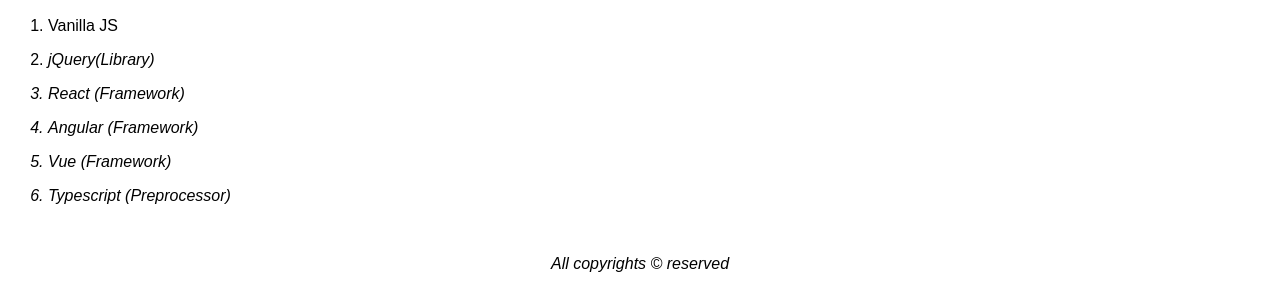
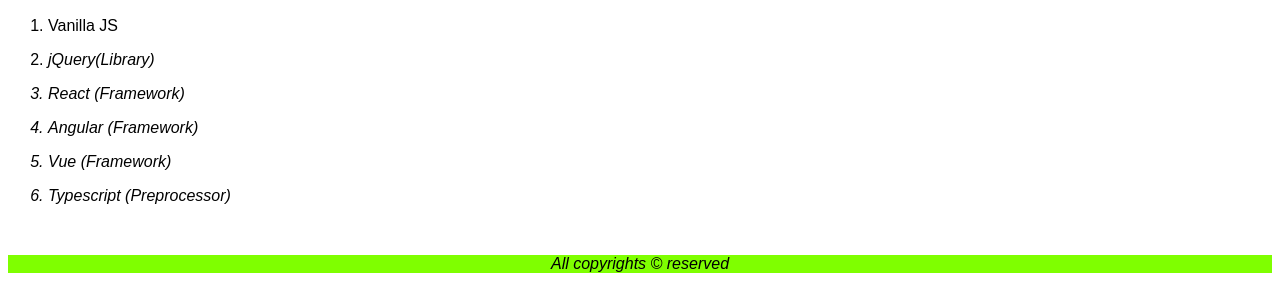
Before and after one commit to tanveer123456/FronendRoadmapDesignProject, a plain HTML site: page index.html in a window 1280 px wide. Shown: the part 1485-1774 px from the top of the page. Drawn offline with Linux system fonts and the light colour scheme.

Commit message:
color changed for copyright tag

```diff
--- a/index.html
+++ b/index.html
@@ -79,6 +79,6 @@
         <li><p>Typescript <i>(Preprocessor)</i></p></li>
     </ol>
     <br>
-    <p style="text-align: center; ">All copyrights &copy; reserved</p>
+    <p style="text-align: center; background-color: chartreuse;">All copyrights &copy; reserved</p>
 </body>
 </html>
```
